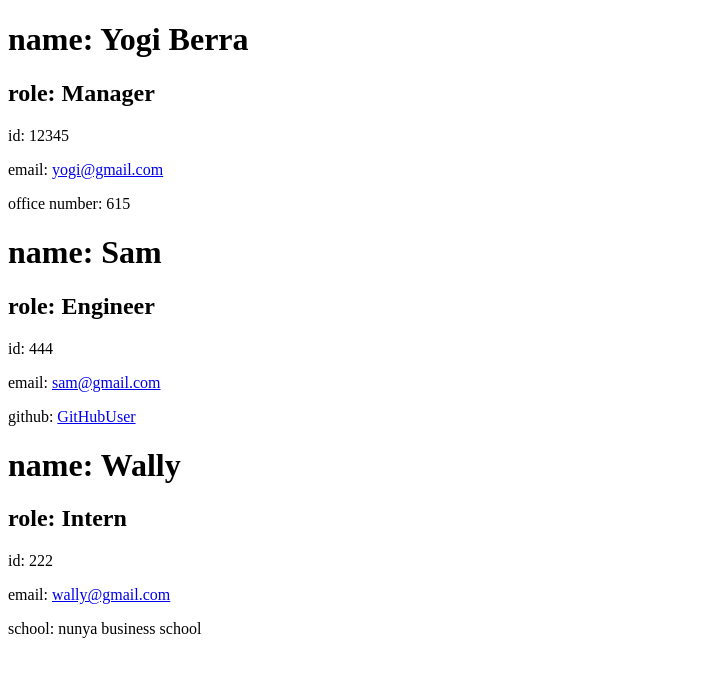
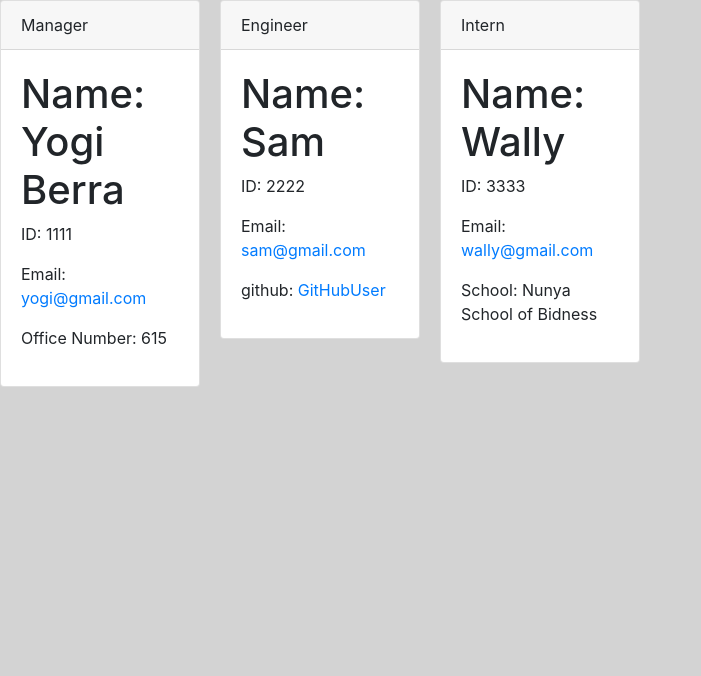
Before and after one commit to TomCapers/teamTracker, a website: page home.html in a window 1280 px wide. Shown: the whole page, without its empty margins (0-701 px from the left). Drawn offline with nearby package versions, Linux system fonts and the light colour scheme.

Commit message:
updated style

```diff
--- a/home.html
+++ b/home.html
@@ -4,27 +4,41 @@
                         <meta charset="UTF-8">
                         <meta http-equiv="X-UA-Compatible" content="IE=edge">
                         <meta name="viewport" content="width=device-width, initial-scale=1.0">
-                        <title>Document</title>
+                        <link rel="stylesheet" href="https://cdnjs.cloudflare.com/ajax/libs/twitter-bootstrap/4.5.0/css/bootstrap.min.css">
+                        <link rel="stylesheet" type="text/css" href="styles.css">
+                        <title>Team Tracker</title>
                     </head>
-                    <body>
-                    <div class="employee">
-                        <h1>name: Yogi Berra</h1>
-                        <h2>role: Manager</h2>
-                        <p>id: 12345</p>
-                        <p>email: <a href="mailto:yogi@gmail.com">yogi@gmail.com</a></p>
-                    <p>office number: 615</p>
-                        <div class="employee">
-                        <h1>name: Sam</h1>
-                        <h2>role: Engineer</h2>
-                        <p>id: 444</p>
-                        <p>email: <a href="mailto:sam@gmail.com">sam@gmail.com</a></p>
+                    <body class="card-columns">
+                    <div class="card row mx-auto" style="width: 200px">
+                        <div class="card-header">
+                        Manager
+                        </div>
+                        <div class="card-body">
+                        <h1>Name: Yogi Berra</h1>
+                        <p>ID: 1111</p>
+                        <p>Email: <a href="mailto:yogi@gmail.com">yogi@gmail.com</a></p>
+                    <p>Office Number: 615</p>
+                        </div>
+                        </div><div class="card row mx-auto" style="width: 200px">
+                        <div class="card-header">
+                        Engineer
+                        </div>
+                        <div class="card-body">
+                        <h1>Name: Sam</h1>
+                        <p>ID: 2222</p>
+                        <p>Email: <a href="mailto:sam@gmail.com">sam@gmail.com</a></p>
                     <p>github: <a href="GitHubUser">GitHubUser</a></p>
-                        <div class="employee">
-                        <h1>name: Wally</h1>
-                        <h2>role: Intern</h2>
-                        <p>id: 222</p>
-                        <p>email: <a href="mailto:wally@gmail.com">wally@gmail.com</a></p>
-                    <p>school: nunya business school</p>
+                        </div>
+                        </div><div class="card row mx-auto" style="width: 200px">
+                        <div class="card-header">
+                        Intern
+                        </div>
+                        <div class="card-body">
+                        <h1>Name: Wally</h1>
+                        <p>ID: 3333</p>
+                        <p>Email: <a href="mailto:wally@gmail.com">wally@gmail.com</a></p>
+                    <p>School: Nunya School of Bidness</p>
+                        </div>
                         </div>
                         </body>
                     </html>
--- a/index.js
+++ b/index.js
@@ -50,12 +50,7 @@ let memberArr = [];
                 choices: ['Yes', 'No'],
               },
 
-            // {
-            //     type: 'checkbox',
-            //     message: 'What is the employees role?',
-            //     name: 'role',
-            //     choices: ['Engineer', 'Intern'],
-            //   },
+
             ]).then((answer) => {
                 if (answer.addEmployee === 'No'){
                     createHtml();
@@ -64,12 +59,7 @@ let memberArr = [];
                     askRole();
                 }
 
-            //     else if (answer.role === 'Engineer'){
-            //         engineerQuestion();
 
-            //     }else if (answer.role === 'Intern'){
-            //         internQuestion();
-            // }
                 });
 
             };
@@ -162,29 +152,37 @@ let memberArr = [];
                         <meta charset="UTF-8">
                         <meta http-equiv="X-UA-Compatible" content="IE=edge">
                         <meta name="viewport" content="width=device-width, initial-scale=1.0">
-                        <title>Document</title>
+                        <link rel="stylesheet" href="https://cdnjs.cloudflare.com/ajax/libs/twitter-bootstrap/4.5.0/css/bootstrap.min.css">
+                        <link rel="stylesheet" type="text/css" href="styles.css">
+                        <title>Team Tracker</title>
                     </head>
-                    <body>
+                    <body class="card-columns">
                     `;
                     for(var i = 0; i < memberArr.length; i++){
                         htmlstr +=
-                    `<div class="employee">
-                        <h1>name: ${memberArr[i].getName()}</h1>
-                        <h2>role: ${memberArr[i].getRole()}</h2>
-                        <p>id: ${memberArr[i].getId()}</p>
-                        <p>email: <a href="mailto:${memberArr[i].getEmail()}">${memberArr[i].getEmail()}</a></p>
+                    `<div class="card row mx-auto" style="width: 200px">
+                        <div class="card-header">
+                        ${memberArr[i].getRole()}
+                        </div>
+                        <div class="card-body">
+                        <h1>Name: ${memberArr[i].getName()}</h1>
+                        <p>ID: ${memberArr[i].getId()}</p>
+                        <p>Email: <a href="mailto:${memberArr[i].getEmail()}">${memberArr[i].getEmail()}</a></p>
                     `;
                     if(memberArr[i].getRole() === 'Manager'){
                         htmlstr +=
-                        `<p>office number: ${memberArr[i].getOfficeNumber()}</p>
-                        `;
+                        `<p>Office Number: ${memberArr[i].getOfficeNumber()}</p>
+                        </div>
+                        </div>`;
                     }else if(memberArr[i].getRole() === 'Engineer'){
                         htmlstr +=
                         `<p>github: <a href="${memberArr[i].getGithub()}">${memberArr[i].getGithub()}</a></p>
-                        `;
+                        </div>
+                        </div>`;
                     }else if(memberArr[i].getRole() === 'Intern'){
                         htmlstr +=
-                        `<p>school: ${memberArr[i].getSchool()}</p>
+                        `<p>School: ${memberArr[i].getSchool()}</p>
+                        </div>
                         </div>
                         `;
                     }
--- /dev/null
+++ b/styles.css
@@ -0,0 +1,21 @@
+body{
+    background-color: lightgray;
+    display:flex;
+    flex-wrap: wrap;
+    flex-direction: column;
+    width: 500px;
+    height: 400px;
+    align-content: space-between;
+
+
+}
+
+.employee{
+    display:flex;
+    flex-wrap: wrap;
+    flex-direction: column;
+    width: 500px;
+    height: 400px;
+    align-content: space-between;
+
+}
```
